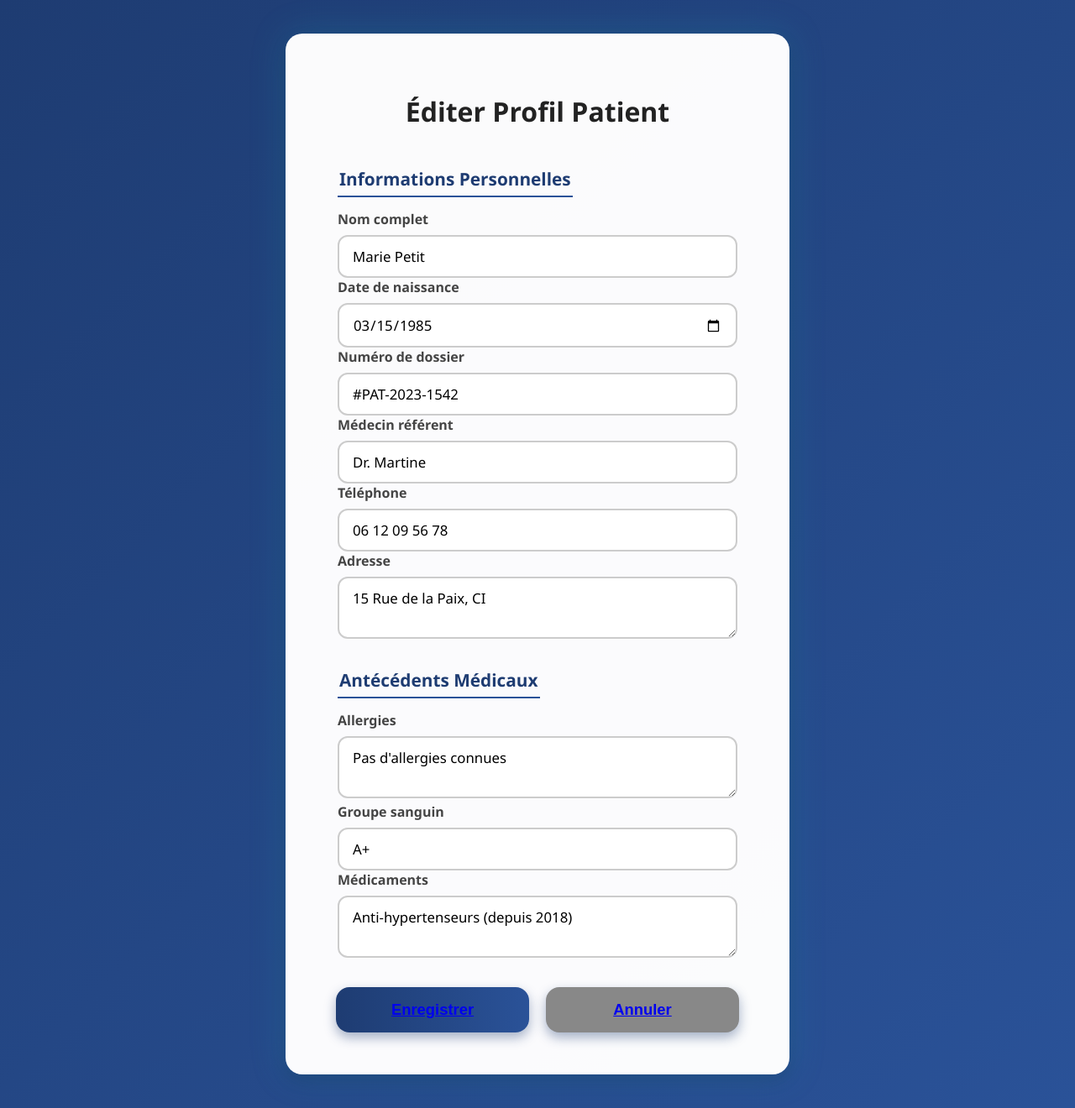
After one commit to elkast/RDV_PATIENT, a Python web app: template templates/editer_profil.html in a window 1280 px wide. The commit adds this page. Shown: the whole page at 84% size. Run offline with Jinja, Linux system fonts and the light colour scheme; the template is opened without the code that fills it, so the values that code supplies are empty.

Commit message:
ajout de pages + autres

```diff
--- /dev/null
+++ b/static/style_editer_profil.css
@@ -0,0 +1,148 @@
+body {
+    font-family: 'Segoe UI', Tahoma, Geneva, Verdana, sans-serif;
+    background: linear-gradient(135deg, #1e3c72, #2a5298);
+    margin: 0;
+    padding: 40px 20px;
+    display: flex;
+    justify-content: center;
+    align-items: flex-start;
+    min-height: 100vh;
+    -webkit-font-smoothing: antialiased;
+    -moz-osx-font-smoothing: grayscale;
+}
+
+.container {
+    background-color: rgba(255, 255, 255, 0.98);
+    border-radius: 20px;
+    box-shadow:
+        0 8px 20px rgba(0, 0, 0, 0.12),
+        0 0 40px rgba(33, 147, 176, 0.3);
+    padding: 50px 60px;
+    max-width: 600px;
+    width: 100%;
+    box-sizing: border-box;
+    transition: box-shadow 0.3s ease;
+}
+
+.container:hover {
+    box-shadow:
+        0 12px 30px rgba(0, 0, 0, 0.18),
+        0 0 60px rgba(33, 147, 176, 0.5);
+}
+
+h1 {
+    text-align: center;
+    margin-bottom: 45px;
+    color: #222;
+    font-weight: 700;
+    font-size: 2rem;
+}
+
+form {
+    display: flex;
+    flex-direction: column;
+    gap: 30px;
+}
+
+fieldset {
+    border: none;
+    padding: 0;
+}
+
+legend {
+    font-size: 1.3rem;
+    font-weight: 700;
+    margin-bottom: 15px;
+    color: #1e3c72;
+    border-bottom: 2px solid #2a5298;
+    padding-bottom: 6px;
+    width: fit-content;
+}
+
+label {
+    font-weight: 600;
+    color: #444;
+    margin-bottom: 8px;
+    display: block;
+    font-size: 1rem;
+}
+
+input[type="text"],
+input[type="date"],
+textarea {
+    width: 100%;
+    padding: 12px 16px;
+    border: 2.5px solid #ccc;
+    border-radius: 12px;
+    font-size: 1.05rem;
+    transition: border-color 0.3s ease, box-shadow 0.3s ease;
+    box-sizing: border-box;
+    resize: vertical;
+    font-family: inherit;
+}
+
+input[type="text"]:focus,
+input[type="date"]:focus,
+textarea:focus {
+    border-color: #2a5298;
+    box-shadow: 0 0 10px rgba(42, 82, 152, 0.5);
+    outline: none;
+}
+
+textarea {
+    min-height: 60px;
+}
+
+.button-group {
+    display: flex;
+    justify-content: space-between;
+    gap: 20px;
+}
+
+button {
+    flex: 1;
+    padding: 16px 0;
+    font-size: 1.15rem;
+    font-weight: 700;
+    color: white;
+    background: linear-gradient(90deg, #1e3c72 0%, #2a5298 100%);
+    border: none;
+    border-radius: 16px;
+    cursor: pointer;
+    box-shadow: 0 6px 14px rgba(30, 60, 114, 0.4);
+    transition: background 0.3s ease, transform 0.25s ease, box-shadow 0.3s ease;
+    user-select: none;
+}
+
+button:hover,
+button:focus {
+    background: linear-gradient(90deg, #2a5298 0%, #1e3c72 100%);
+    transform: translateY(-4px);
+    box-shadow: 0 12px 28px rgba(30, 60, 114, 0.6);
+    outline: none;
+}
+
+button:active {
+    transform: translateY(-2px);
+    box-shadow: 0 8px 18px rgba(30, 60, 114, 0.5);
+}
+
+button[disabled] {
+    background: #999;
+    cursor: not-allowed;
+    box-shadow: none;
+    transform: none;
+}
+
+/* Responsive */
+@media (max-width: 620px) {
+    .container {
+        padding: 40px 30px;
+    }
+    .button-group {
+        flex-direction: column;
+    }
+    button {
+        width: 100%;
+    }
+}
--- a/templates/acceuil.html
+++ b/templates/acceuil.html
@@ -94,7 +94,7 @@
 
             <div class="doctor-card">
                 <div class="doctor-image">
-                    <img src="" alt="Dr. Philippe Moreau">
+                    <img src="#" alt="Dr. Philippe Moreau">
                 </div>
                 <div class="doctor-info">
                     <h2 class="doctor-name">Dr. Philippe Moreau</h2>
--- /dev/null
+++ b/templates/editer_profil.html
@@ -0,0 +1,54 @@
+<!DOCTYPE html>
+<html lang="fr">
+<head>
+    <meta charset="UTF-8" />
+    <meta name="viewport" content="width=device-width, initial-scale=1" />
+    <title>Éditer Profil Patient</title>
+    <link rel="stylesheet" href="../static/style_editer_profil.css" />
+
+</head>
+<body>
+    <div class="container">
+        <h1>Éditer Profil Patient</h1>
+        <form action="#" method="POST">
+            <fieldset>
+                <legend><strong>Informations Personnelles</strong></legend>
+                <label for="name">Nom complet</label>
+                <input type="text" id="name" name="name" value="Marie Petit" required />
+
+                <label for="birthdate">Date de naissance</label>
+                <input type="date" id="birthdate" name="birthdate" value="1985-03-15" required />
+
+                <label for="dossier">Numéro de dossier</label>
+                <input type="text" id="dossier" name="dossier" value="#PAT-2023-1542" readonly />
+
+                <label for="referent">Médecin référent</label>
+                <input type="text" id="referent" name="referent" value="Dr. Martine" />
+
+                <label for="phone">Téléphone</label>
+                <input type="text" id="phone" name="phone" value="06 12 09 56 78" />
+
+                <label for="address">Adresse</label>
+                <textarea id="address" name="address" rows="2">15 Rue de la Paix, CI</textarea>
+            </fieldset>
+
+            <fieldset>
+                <legend><strong>Antécédents Médicaux</strong></legend>
+                <label for="allergies">Allergies</label>
+                <textarea id="allergies" name="allergies" rows="2">Pas d'allergies connues</textarea>
+
+                <label for="bloodgroup">Groupe sanguin</label>
+                <input type="text" id="bloodgroup" name="bloodgroup" value="A+" />
+
+                <label for="medications">Médicaments</label>
+                <textarea id="medications" name="medications" rows="2">Anti-hypertenseurs (depuis 2018)</textarea>
+            </fieldset>
+
+            <div class="button-group">
+                <button type="submit" name="save"><a href="../templates/enregistrement.html">Enregistrer</a></button>
+                <button type="reset" name="reset" style="background: #888;"><a href="../templates/annulation_edition_profil.html">Annuler</a></button>
+            </div>
+        </form>
+    </div>
+</body>
+</html>
--- a/templates/medecin.html
+++ b/templates/medecin.html
@@ -38,7 +38,6 @@
                         <i class="fas fa-star"></i>
                         <i class="fas fa-star-half-alt"></i>
                     </span>
-                    <span class="rating-count">(124 avis)</span>
                 </div>
                 <div class="doctor-availability available">
                     <i class="fas fa-circle"></i>
@@ -128,10 +127,12 @@
             <div class="tab-content hidden" id="schedule-tab">
                 <div class="schedule-header">
                     <h3>Disponibilités</h3>
+
                     <div class="month-selector">
                         <button class="month-nav"><i class="fas fa-chevron-left"></i></button>
                         <span>Mai 2023</span>
                         <button class="month-nav"><i class="fas fa-chevron-right"></i></button>
+
                     </div>
                 </div>
 
--- a/templates/profil.html
+++ b/templates/profil.html
@@ -91,8 +91,9 @@
             </div>
 
             <div class="button-container">
-                <button class="profile-button">Prendre un rendez-vous</button>
-                <button class="profile-button edit-button">Éditer le profil</button>
+                <a href="./acceuil.html"><button class="btn-profile">prendre un rendez-vous</button></a>
+                <a href="./editer_profil.html"><button class="btn-profile">editer le profil</button></a>
+
             </div>
         </div>
     </div>
```
Also changed, not shown: static/annulation_edition_profil.css (added, +54 -0 lines), static/styles_medecin.css (+117 -0 lines), templates/annulation_edition_profil.html (added, +19 -0 lines), templates/enregistrement.html (added, +71 -0 lines).
